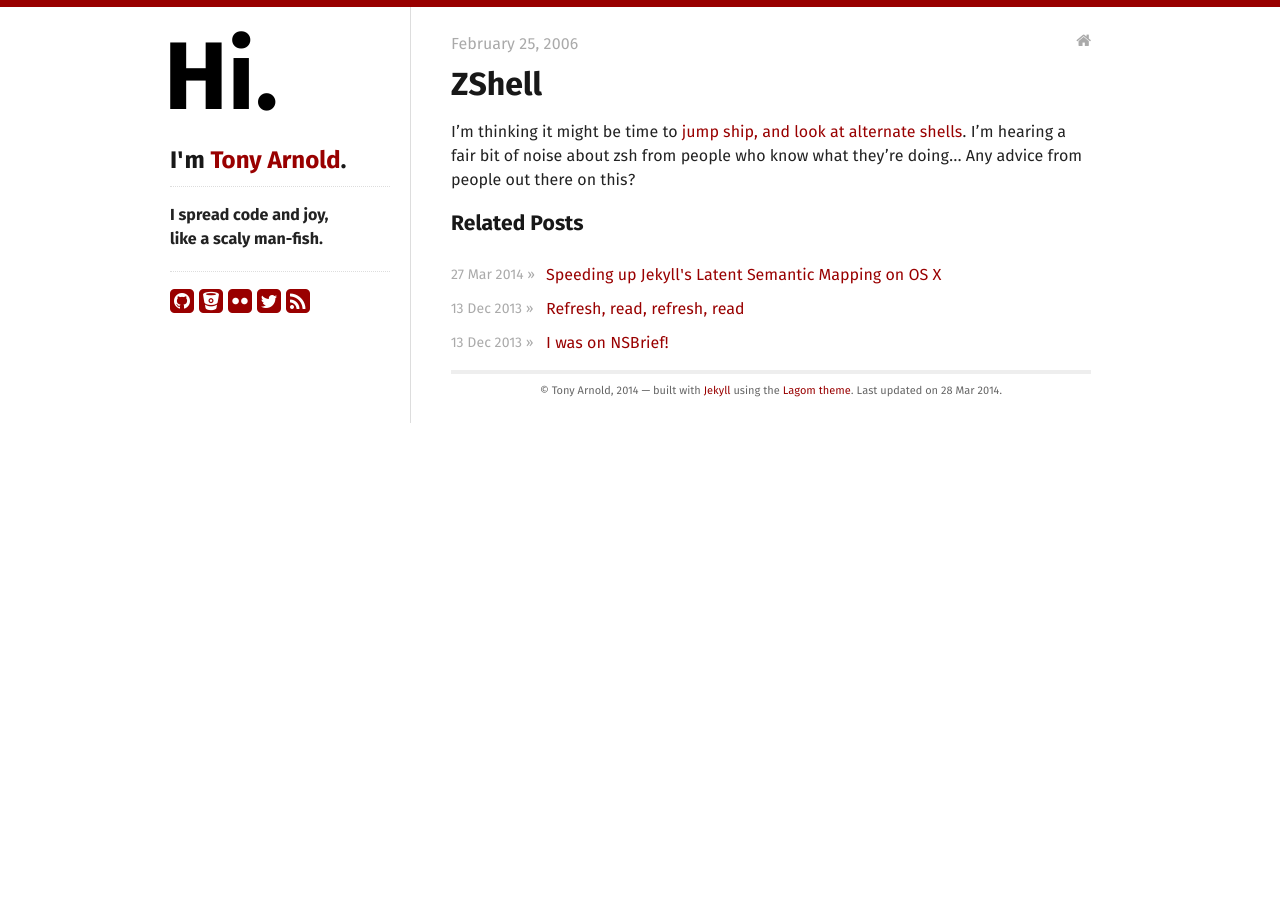
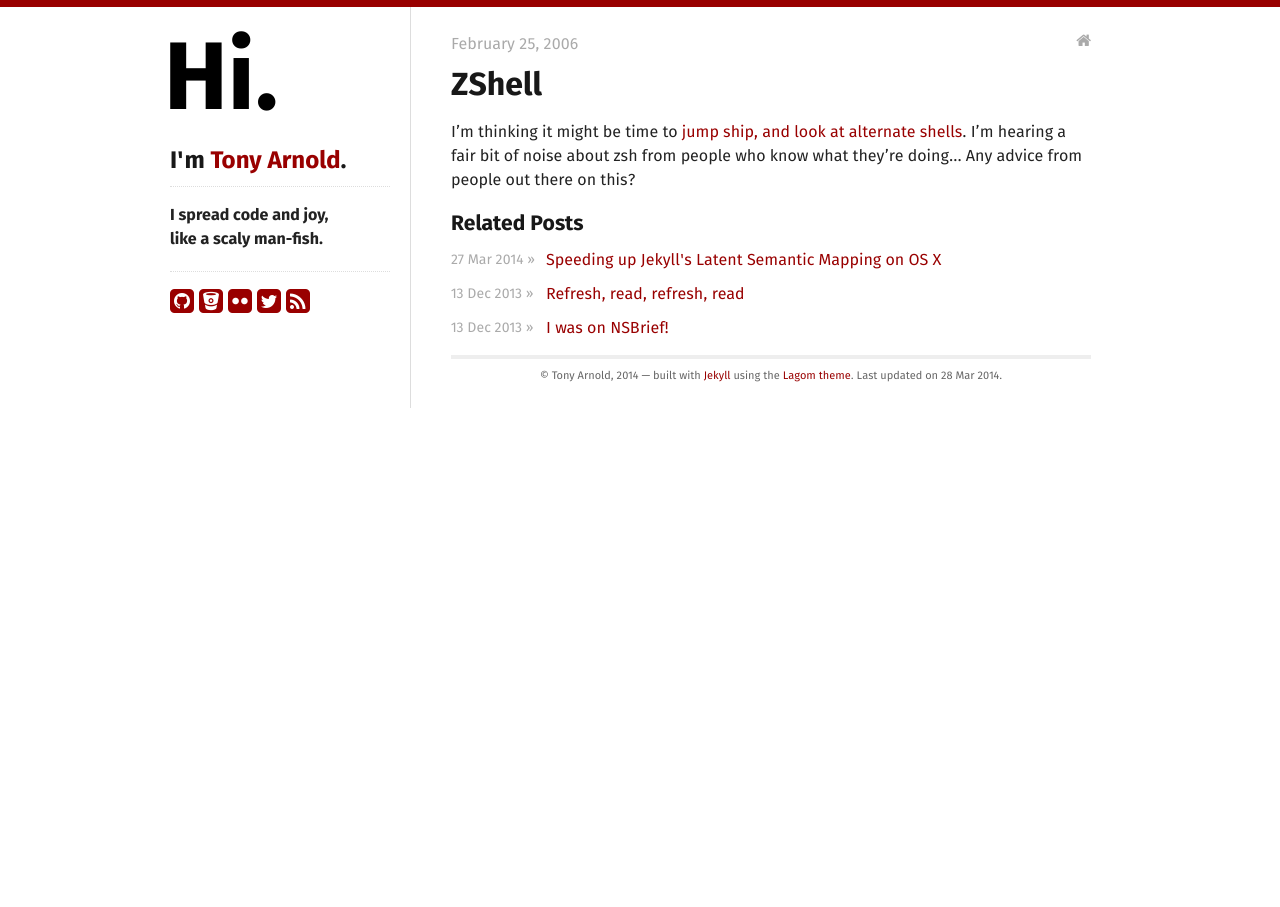
Before and after one commit to tonyarnold/tonyarnold.github.io, a Jekyll site: the page built from _posts/2006-02-25-zsh.md, in a window 1280 px wide. Built offline with Jekyll 4.4.1, drawn with Linux system fonts in a browser that asks for light colours; nearby versions of some CDN libraries.

Commit message:
Tighten up the spacing of the related posts heading

```diff
--- a/_includes/css/screen.css
+++ b/_includes/css/screen.css
@@ -73,7 +73,7 @@ img {
 }
 
 ul.posts {
-  margin-top: 0;
+  margin-top: -15px;
   list-style-type: none;
   margin-bottom: 10px;
 }
@@ -403,6 +403,10 @@ i.fa-hn {
   font-style: italic;
 }
 
+#blog-posts {
+  margin-top:0px;
+}
+
 
 /* Retina iPad and smaller */
 @media only screen and (max-width: 1136px) {
```
